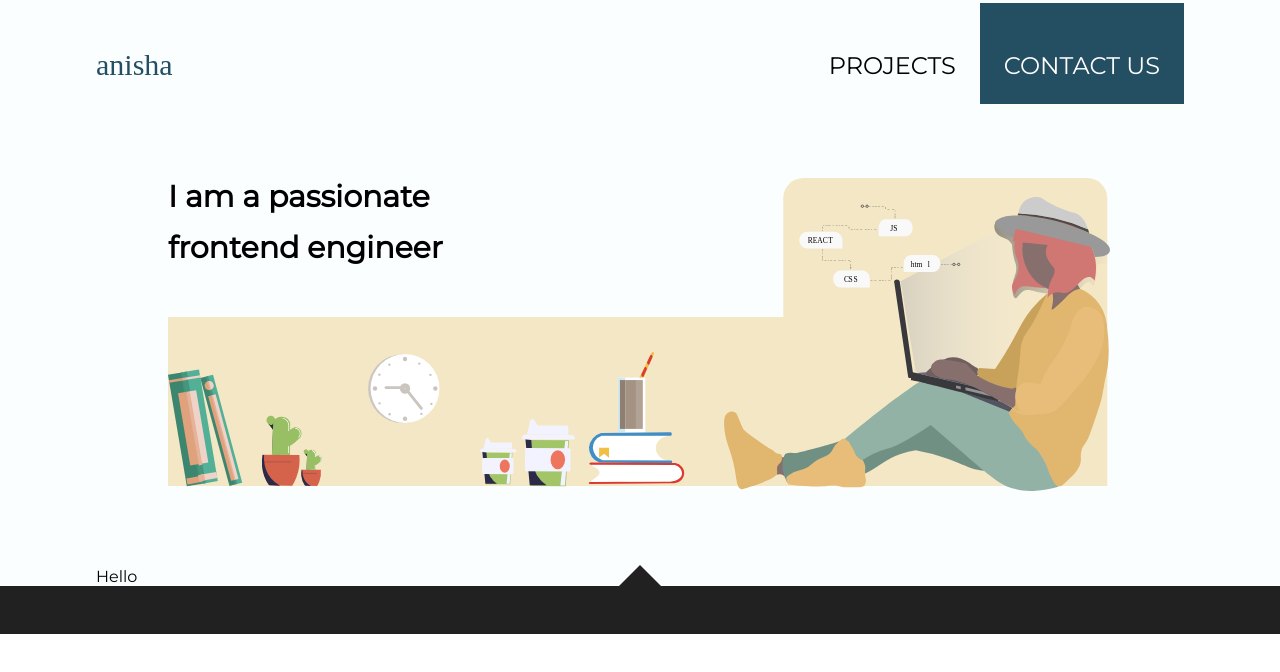
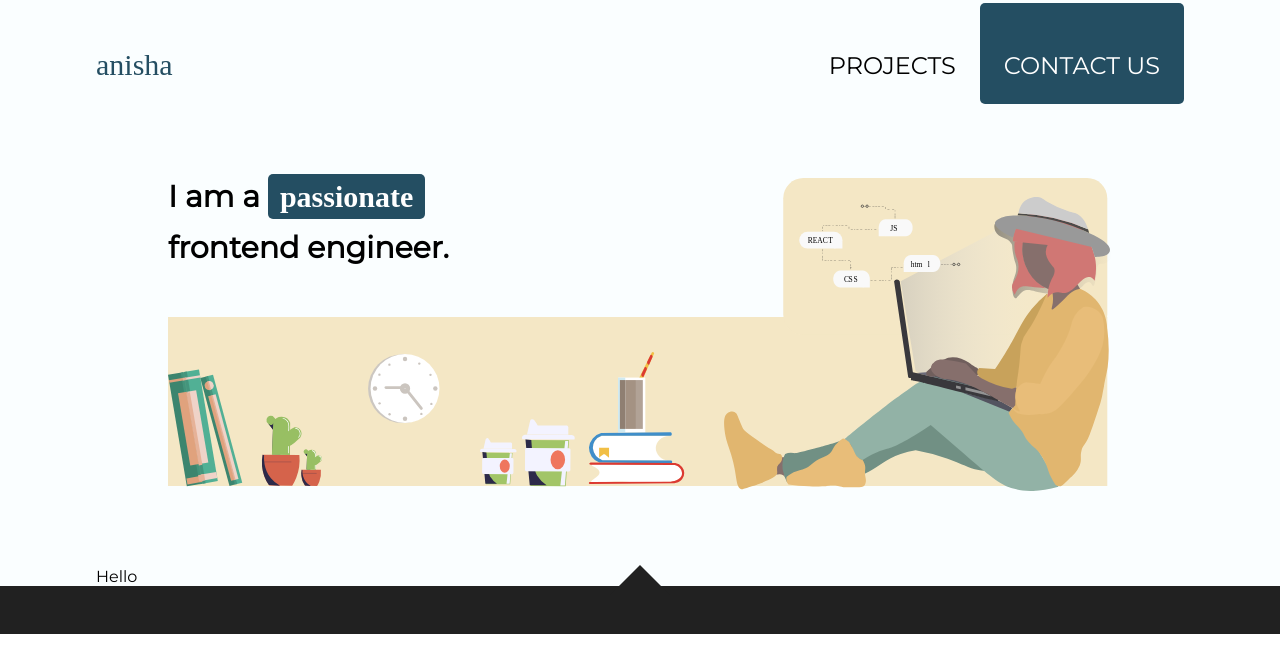
Before and after one commit to Anisha7/my-portfolio, a React (Create React App) app: page / in a window 1280 px wide. Shown: the top 672 px of the page. Built offline with nearby package versions, Linux system fonts and the light colour scheme.

Commit message:
text highlight for banner

```diff
--- a/src/components/Home/components/Banner/index.js
+++ b/src/components/Home/components/Banner/index.js
@@ -8,7 +8,7 @@ class Banner extends Component {
                 <div className="banner">
                     <div className="slogan">
                         <h1>I am a <span className="highlight">passionate</span></h1>
-                        <h1>frontend engineer</h1>
+                        <h1>frontend engineer.</h1>
                     </div>
                     <img src={ image } alt="Illustration of creative work space" />
                 </div>
--- a/src/components/Home/components/Banner/styles.css
+++ b/src/components/Home/components/Banner/styles.css
@@ -10,6 +10,14 @@
 
 .slogan {
    position: absolute;
+}
+
+.banner .highlight {
+    background: #244e62;
+    padding: 6px 12px;
+    border-radius: 5px;
+    color: white;
+    font-family: 'Montserrat-semibold';
 }
 
 @media (max-width: 1400px) {
--- a/src/components/Wrapper/components/Navbar/styles.css
+++ b/src/components/Wrapper/components/Navbar/styles.css
@@ -40,6 +40,7 @@
 .navbar .options .contact {
     background: #244e62;
     padding: 48px 24px 24px;
+    border-radius: 5px;
 }
 
 @media (max-width: 700px) {
```
